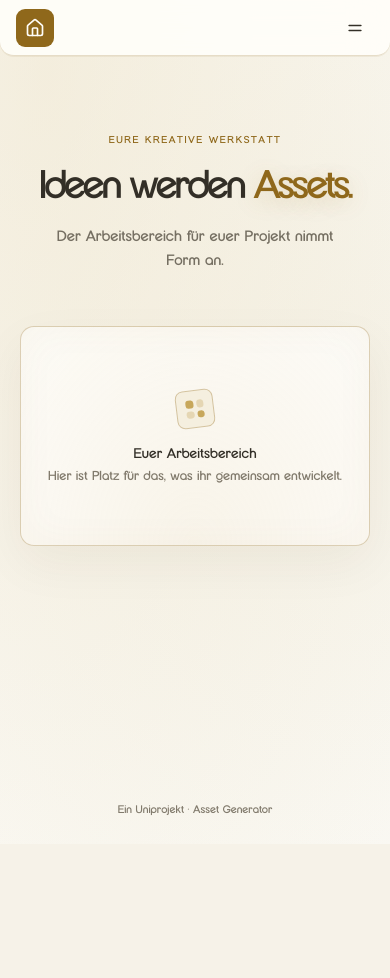
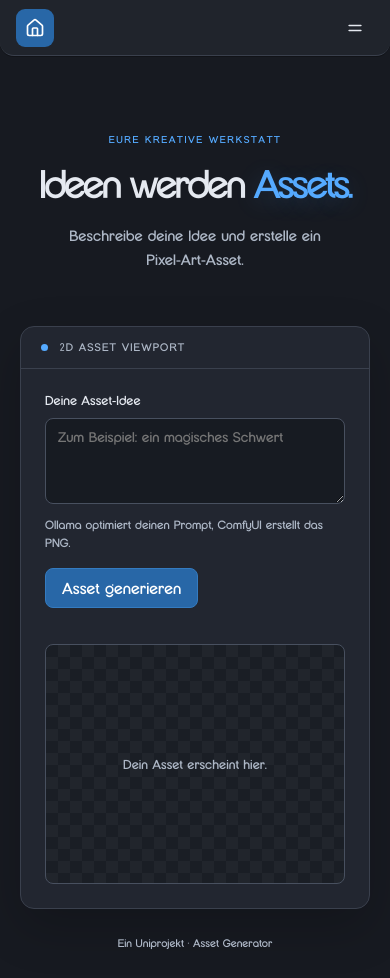
Before and after one commit to tishutox/Chaos, a Flask app: page / in a window 390 px wide. Before the commit the page ends 815 px from the top, so only its background shows below. Run offline with Flask 3, Linux system fonts and the light colour scheme.

Commit message:
Add local pixel asset generation pipeline
Co-authored-by: Copilot <223556219+Copilot@users.noreply.github.com>

```diff
--- a/requirements.txt
+++ b/requirements.txt
@@ -1,2 +1,6 @@
 Flask>=3.0,<4.0
 gunicorn>=23.0,<24.0
+fastapi>=0.115,<1.0
+uvicorn>=0.30,<1.0
+httpx>=0.27,<1.0
+Pillow>=10.0,<12.0
--- /dev/null
+++ b/static/generator.js
@@ -0,0 +1,98 @@
+"use strict";
+
+const generatorForm = document.querySelector("#generator-form");
+const generatorStatus = document.querySelector("#generator-status");
+const preview = document.querySelector("#asset-preview");
+const download = document.querySelector("#download-asset");
+let previewUrl = null;
+
+function saveAsset(blob, name) {
+  return new Promise((resolve, reject) => {
+    const request = indexedDB.open("asset-generator", 1);
+    request.onupgradeneeded = () => request.result.createObjectStore("assets", { keyPath: "id" });
+    request.onerror = () => reject(request.error);
+    request.onblocked = () => reject(new Error("Die Datenbank ist durch einen anderen Tab blockiert."));
+    request.onsuccess = () => {
+      const db = request.result;
+      try {
+        const transaction = db.transaction("assets", "readwrite");
+        transaction.objectStore("assets").add({
+          id: crypto.randomUUID(),
+          kind: "2d",
+          name,
+          createdAt: new Date().toISOString(),
+          linkedAssetId: null,
+          data: blob,
+        });
+        transaction.oncomplete = () => { db.close(); resolve(); };
+        transaction.onabort = transaction.onerror = () => {
+          db.close();
+          reject(transaction.error || new Error("Asset konnte nicht gespeichert werden."));
+        };
+      } catch (error) {
+        db.close();
+        reject(error);
+      }
+    };
+  });
+}
+
+generatorForm.addEventListener("submit", async (event) => {
+  event.preventDefault();
+  const button = generatorForm.querySelector("button");
+  const prompt = document.querySelector("#asset-prompt").value.trim();
+  if (!prompt) {
+    generatorStatus.textContent = "Bitte eine Asset-Idee eingeben.";
+    generatorStatus.classList.add("is-error");
+    return;
+  }
+  button.disabled = true;
+  generatorStatus.classList.remove("is-error");
+  generatorStatus.textContent = "Asset wird erstellt. Das kann einige Minuten dauern …";
+  try {
+    const settings = JSON.parse(localStorage.getItem("asset-generator.settings.v1") || "{}");
+    if (!settings || typeof settings !== "object" || Array.isArray(settings) ||
+        (settings.backendUrl !== undefined && typeof settings.backendUrl !== "string") ||
+        (settings.basePrompt !== undefined && typeof settings.basePrompt !== "string")) {
+      throw new Error("Die gespeicherten Einstellungen sind ungültig.");
+    }
+    const base = new URL(settings.backendUrl || "http://localhost:8000");
+    if (!["http:", "https:"].includes(base.protocol) || base.username || base.password || base.search || base.hash) {
+      throw new Error("Die Backend-URL ist ungültig.");
+    }
+    const response = await fetch(`${base.href.replace(/\/+$/, "")}/generate`, {
+      method: "POST",
+      headers: { "Content-Type": "application/json" },
+      credentials: "omit",
+      body: JSON.stringify({ prompt, base_prompt: settings.basePrompt ?? "isolated, centered, no background" }),
+    });
+    if (!response.ok) {
+      let detail = `HTTP ${response.status}`;
+      if (response.headers.get("content-type")?.includes("application/json")) {
+        const error = await response.json();
+        if (typeof error.detail === "string") detail = error.detail;
+      }
+      throw new Error(detail);
+    }
+    const blob = await response.blob();
+    if (blob.type !== "image/png") throw new Error("Das Backend hat kein PNG zurückgegeben.");
+    if (previewUrl) URL.revokeObjectURL(previewUrl);
+    previewUrl = URL.createObjectURL(blob);
+    preview.src = previewUrl;
+    preview.hidden = false;
+    download.href = previewUrl;
+    download.hidden = false;
+    document.querySelector("#preview-placeholder").hidden = true;
+    try {
+      await saveAsset(blob, prompt);
+    } catch (error) {
+      throw new Error(`PNG erstellt, aber nicht lokal gespeichert: ${error.message}. Der Download ist weiterhin verfügbar.`);
+    }
+    generatorStatus.textContent = "Asset erstellt und lokal gespeichert.";
+  } catch (error) {
+    generatorStatus.textContent = `Fehler: ${error.message}`;
+    generatorStatus.classList.add("is-error");
+  } finally {
+    button.disabled = false;
+  }
+});
--- a/static/settings.js
+++ b/static/settings.js
@@ -213,8 +213,7 @@ document.querySelector("#test-connection").addEventListener("click", async (even
   connectionStatus.classList.remove("is-connected");
   try {
     const backendUrl = readForm().backendUrl;
-    if (!backendUrl) throw new Error("Bitte eine Backend-URL eingeben.");
-    const url = `${backendUrl.replace(/\/+$/, "")}/health`;
+    const url = `${(backendUrl || "http://localhost:8000").replace(/\/+$/, "")}/health`;
     const response = await fetch(url, { signal: controller.signal, credentials: "omit", cache: "no-store" });
     if (!response.ok) throw new Error(`HTTP ${response.status}`);
     if (connectionController !== controller) return;
--- a/static/style.css
+++ b/static/style.css
@@ -719,6 +719,187 @@ footer {
     font-size: 0;
   }
 
+  /* Dark editor palette shared by the workspace and settings. */
+  :root {
+    color-scheme: dark;
+    --accent: #55aaff;
+    --accent-soft: #78b9fa;
+    --panel: #222630;
+    --panel-solid: #292e39;
+    --line: #3a404d;
+    color: #e5e9f0;
+    background: #171a21;
+  }
+
+  body {
+    background: #171a21;
+  }
+
+  body::before {
+    background-image: linear-gradient(#ffffff08 1px, transparent 1px), linear-gradient(90deg, #ffffff08 1px, transparent 1px);
+    background-size: 32px 32px;
+    opacity: .6;
+  }
+
+  .topbar, .toolbar.is-open {
+    background: #20242c;
+    box-shadow: 0 1px 0 #111318;
+  }
+
+  .home-button, .export-button, .generate-button {
+    color: #fff;
+    background: #2867a7;
+    border-color: #347bc0;
+  }
+
+  .home-button:hover, .export-button:hover, .generate-button:hover:not(:disabled) {
+    background: #347bc0;
+  }
+
+  .icon-button:not(:disabled):hover, .mobile-toggle:hover {
+    background: #37414f;
+  }
+
+  .icon-button:disabled, .export-menu button, .export-menu small {
+    color: #858e9d;
+  }
+
+  .intro, .workspace-copy, footer, .back-link, .section-heading p,
+  .fields label span:not(.icon), .toggle-row small, .field-note {
+    color: #aeb8c7;
+  }
+
+  h1 span {
+    text-shadow: 0 5px 24px #55aaff30;
+  }
+
+  .workspace, .settings-card {
+    border-color: var(--line);
+    background: var(--panel);
+    box-shadow: 0 18px 50px #00000030;
+  }
+
+  .workspace {
+    display: block;
+    padding: 0;
+    overflow: hidden;
+    text-align: left;
+  }
+
+  .generator-heading {
+    padding: 14px 20px;
+    border-bottom: 1px solid var(--line);
+    color: #aeb8c7;
+    font-size: 11px;
+    font-weight: 700;
+    letter-spacing: .1em;
+  }
+
+  .viewport-dot {
+    display: inline-block;
+    width: 7px;
+    height: 7px;
+    margin-right: 7px;
+    border-radius: 50%;
+    background: var(--accent);
+  }
+
+  .generator-grid {
+    display: grid;
+    grid-template-columns: minmax(0, 1fr) minmax(0, 1fr);
+    gap: 24px;
+    padding: 24px;
+  }
+
+  #generator-form label {
+    display: block;
+    margin-bottom: 10px;
+    font-size: 13px;
+    font-weight: 700;
+  }
+
+  #generator-form textarea, .fields input:not([type="checkbox"]), .fields select, .fields textarea {
+    width: 100%;
+    padding: 10px 12px;
+    border: 1px solid #48505f;
+    border-radius: 8px;
+    color: #e5e9f0;
+    background: #171b22;
+    font: inherit;
+    font-size: 14px;
+  }
+
+  #generator-form textarea { resize: vertical; }
+  #generator-form .field-note { margin: 8px 0 16px; }
+  #generator-form textarea:focus-visible, .generate-button:focus-visible, #download-asset:focus-visible {
+    outline: 2px solid var(--accent);
+    outline-offset: 2px;
+  }
+
+  .generate-button {
+    min-height: 40px;
+    padding: 9px 16px;
+    border-style: solid;
+    border-width: 1px;
+    border-radius: 8px;
+    font-weight: 700;
+    cursor: pointer;
+  }
+
+  .generate-button:disabled { opacity: .6; cursor: wait; }
+  #generator-status { color: #9ec9f3; font-size: 12px; line-height: 1.5; }
+
+  .preview {
+    min-height: 240px;
+    display: flex;
+    flex-direction: column;
+    align-items: center;
+    justify-content: center;
+    gap: 12px;
+    padding: 16px;
+    border: 1px solid #48505f;
+    border-radius: 8px;
+    background-color: #1a1e25;
+    background-image: linear-gradient(45deg, #ffffff08 25%, transparent 25%, transparent 75%, #ffffff08 75%), linear-gradient(45deg, #ffffff08 25%, transparent 25%, transparent 75%, #ffffff08 75%);
+    background-position: 0 0, 12px 12px;
+    background-size: 24px 24px;
+    color: #aeb8c7;
+    font-size: 13px;
+  }
+
+  .preview img {
+    max-width: 100%;
+    max-height: 320px;
+    image-rendering: pixelated;
+  }
+
+  .preview [hidden] { display: none; }
+  #download-asset { color: #9ed0ff; font-weight: 700; }
+
+  .settings-page button {
+    border-color: #48505f;
+    color: #e5e9f0;
+    background: #303642;
+  }
+
+  .settings-page button:hover:not(:disabled) { background: #414b5b; }
+  .settings-page .primary-button, .settings-page .danger-button {
+    border-color: #347bc0;
+    background: #2867a7;
+  }
+  .settings-page :is(.primary-button, .danger-button):hover:not(:disabled) { background: #347bc0; }
+  .toggle-row input { background: #555e6d; }
+  .connection-status { color: #c2ccd9; background: #343c49; }
+  .connection-status.is-connected { color: #a8e7bf; background: #244635; }
+  .save-row p, .action-status { color: #a8e7bf; }
+  .is-error { color: #ff9aa9 !important; }
+  .connection-status.is-error { background: #522d39; }
+
+  @media (max-width: 700px) {
+    .toolbar { background: #20242c; }
+    .generator-grid { grid-template-columns: 1fr; }
+  }
+
   .back-link::after {
     content: "Zurück";
     font-size: 12px;
--- a/templates/index.html
+++ b/templates/index.html
@@ -3,10 +3,11 @@
   <head>
     <meta charset="utf-8">
     <meta name="viewport" content="width=device-width, initial-scale=1">
-    <meta name="theme-color" content="#fbfaf6">
+    <meta name="theme-color" content="#171a21">
     <title>Asset Generator</title>
     <link rel="stylesheet" href="{{ url_for('static', filename='style.css') }}">
     <script src="{{ url_for('static', filename='toolbar.js') }}" defer></script>
+    <script src="{{ url_for('static', filename='generator.js') }}" defer></script>
   </head>
   <body>
     {% macro icon(name) -%}
@@ -22,7 +23,7 @@
       </button>
       <nav class="toolbar" id="toolbar" aria-label="Arbeitsbereich-Werkzeuge">
         <div class="toolbar-group toolbar-tools">
-          <button class="icon-button" type="button" disabled aria-label="2D-Generator (noch nicht verfügbar)" title="2D-Generator – noch nicht verfügbar">{{ icon('palette') }}<span>2D-Generator</span></button>
+          <a class="icon-button" href="#generator" aria-label="2D-Generator" title="2D-Generator">{{ icon('palette') }}<span>2D-Generator</span></a>
           <button class="icon-button" type="button" disabled aria-label="3D-Konverter (noch nicht verfügbar)" title="3D-Konverter – noch nicht verfügbar">{{ icon('box') }}<span>3D-Konverter</span></button>
           <button class="icon-button" type="button" disabled aria-label="Asset-Verlauf (noch nicht verfügbar)" title="Asset-Verlauf – noch nicht verfügbar">{{ icon('tool-case') }}<span>Asset-Verlauf</span></button>
         </div>
@@ -55,15 +56,25 @@
       <section class="welcome" aria-labelledby="page-title">
         <p class="eyebrow">EURE KREATIVE WERKSTATT</p>
         <h1 id="page-title">Ideen werden <span>Assets.</span></h1>
-        <p class="intro">Der Arbeitsbereich für euer Projekt nimmt Form an.</p>
+        <p class="intro">Beschreibe deine Idee und erstelle ein Pixel-Art-Asset.</p>
       </section>
 
-      <section class="workspace" aria-label="Arbeitsbereich">
-        <div class="workspace-icon" aria-hidden="true">
-          <span></span><span></span><span></span><span></span>
+      <section class="workspace" id="generator" aria-label="2D-Generator">
+        <div class="generator-heading"><span class="viewport-dot"></span> 2D ASSET VIEWPORT</div>
+        <div class="generator-grid">
+          <form id="generator-form">
+            <label for="asset-prompt">Deine Asset-Idee</label>
+            <textarea id="asset-prompt" maxlength="2000" rows="4" required placeholder="Zum Beispiel: ein magisches Schwert"></textarea>
+            <p class="field-note">Ollama optimiert deinen Prompt, ComfyUI erstellt das PNG.</p>
+            <button class="generate-button" type="submit">Asset generieren</button>
+            <p id="generator-status" role="status" aria-live="polite"></p>
+          </form>
+          <div class="preview" aria-label="Asset-Vorschau">
+            <p id="preview-placeholder">Dein Asset erscheint hier.</p>
+            <img id="asset-preview" alt="Generiertes Pixel-Art-Asset" hidden>
+            <a id="download-asset" download="asset.png" hidden>PNG herunterladen</a>
+          </div>
         </div>
-        <p class="workspace-title">Euer Arbeitsbereich</p>
-        <p class="workspace-copy">Hier ist Platz für das, was ihr gemeinsam entwickelt.</p>
       </section>
     </main>
 
```
Also changed, not shown: backend.py (added, +138 -0 lines), templates/settings.html (+4 -4 lines), tests/test_backend.py (added, +132 -0 lines), README.md, 1 other file.
